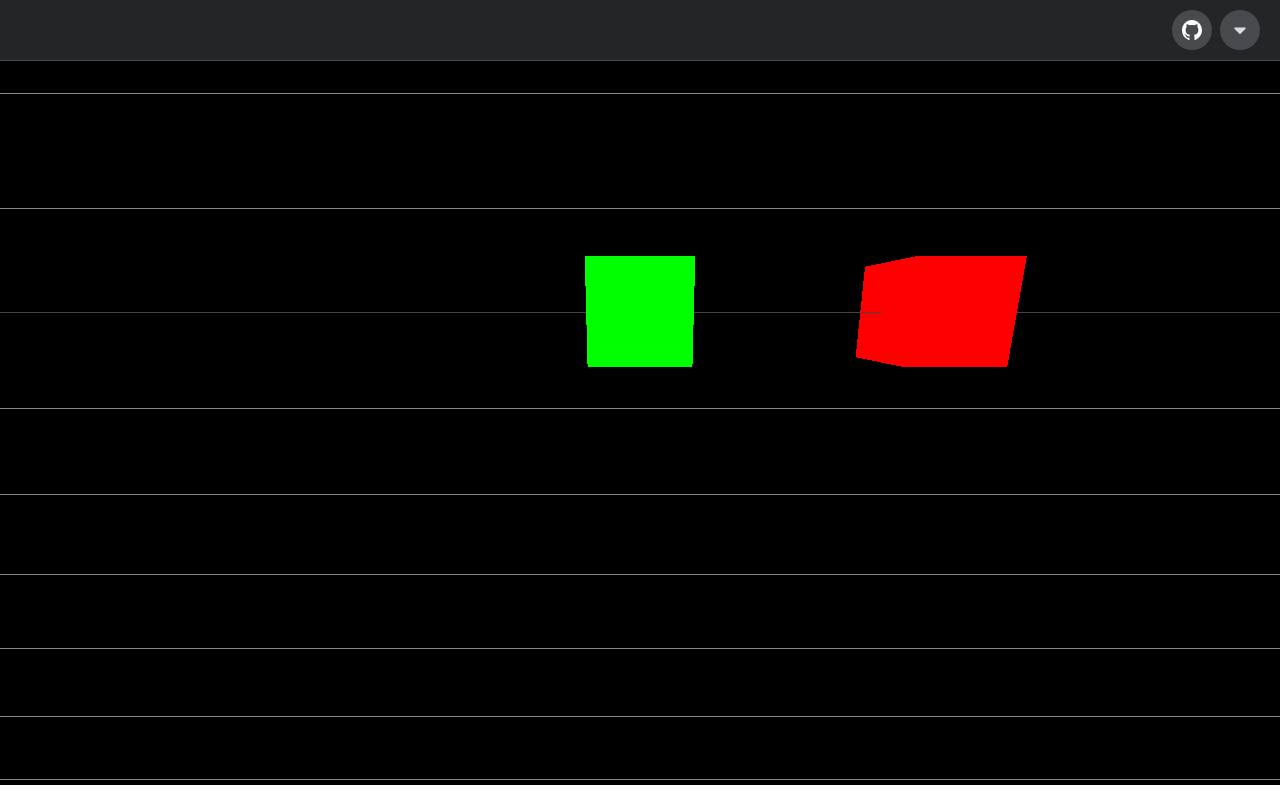
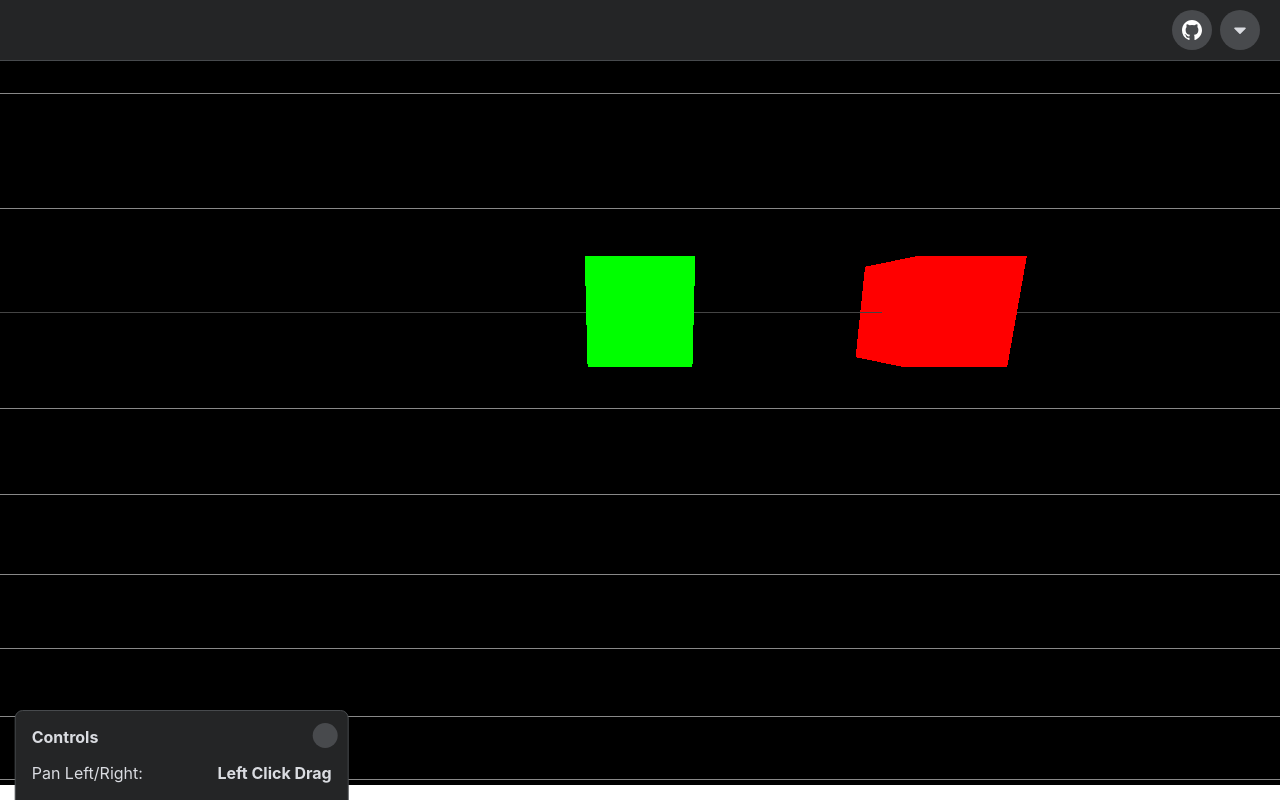
Before and after one commit to QuinPoley/VisualizeCoolStuff, a React (Create React App) app: page / in a window 1280 px wide. Shown: the top 800 px of the page. Built offline with nearby package versions, Linux system fonts and the light colour scheme.

Commit message:
Fixing state

```diff
--- a/src/App.js
+++ b/src/App.js
@@ -6,12 +6,16 @@ import { ReactComponent as Caret } from './Icons/caret.svg';
 import { ReactComponent as Chevron } from './Icons/chevron.svg';
 import { ReactComponent as Arrow } from './Icons/arrow.svg';
 //import { ReactComponent as Settings } from './Icons/Settings.svg';
+//import * as THREE from 'three';
+//import {GLTFLoader} from 'three/examples/jsm/loaders/GLTFLoader.js';
+//import ControlView from './ControlView.js';
 import View from './View.js'
 //var isSelect = React.useContext("false");
 
 
 function App() {
-  const [isOpen, setisOpen] = useState(false);
+  const [isOpen, setisOpen] = useState();
+
   useEffect(() => {
     console.log("value of 'a' changed to", isOpen);
   }, [isOpen]);
@@ -20,7 +24,7 @@ function App() {
       <NavBar>
         <NavBarItem icon={<Github />} link="https://github.com/QuinPoley"/>
         <NavBarItem icon={<Caret />}>
-          <DropdownMenu></DropdownMenu>
+          <DropdownMenu setisOpen={setisOpen}></DropdownMenu>
         </NavBarItem>
       </NavBar>
       <View isOpen={isOpen} setisOpen={setisOpen}/>
@@ -28,7 +32,7 @@ function App() {
   );
 }
 
-function DropdownMenu(){
+function DropdownMenu({setisOpen}){
   const [activeMenu, setActiveMenu] = useState('main');
   const [menuHeight, setMenuHeight] = useState(null);
 
@@ -70,7 +74,7 @@ function DropdownMenu(){
         <div className="menu">
           <DropdownItem>Load New Region</DropdownItem>
           <DropdownItem>Clear View</DropdownItem>
-          <DropdownItem onClick={console.log("cool")}>View Controls</DropdownItem>
+          <DropdownItem onClick={console.log("setisOpen(true)")}>View Controls</DropdownItem>
           <DropdownItem leftIcon="S" goToMenu="settings" rightIcon={<Chevron/>}>GoTo Settings</DropdownItem>
         </div>
       </CSSTransition>
--- a/src/ControlView.js
+++ b/src/ControlView.js
@@ -2,15 +2,11 @@ import React, {useContext, useEffect, useState} from "react";
 
 
 
-function ControlView({ Open, setOpen }){
-    useEffect(() => {
-        console.log(Open);
-    }, [Open]);
-
-    if(Open){
+function ControlView({ isOpen, setisOpen }){
+    if({isOpen}){
     return (
         <div className="helperpanel">
-            <div className="button" onClick={console.log("Staet")}></div>
+            <div className="button"></div>
             <b>Controls</b>
             <p>Pan Left/Right:   <b style={{float: 'right'}}>Left Click Drag</b></p>
             <p>Pan Up/Down:      <b style={{float: 'right'}}>Right Click Drag</b></p>
--- a/src/View.js
+++ b/src/View.js
@@ -184,7 +184,15 @@ function View({isOpen, setisOpen}) {
                 camera.rotateX(-10/180)
             }
             else if (e.keyCode == '89') { // Y
-                setisOpen(!isOpen);
+                console.log(isOpen)
+                if(isOpen){
+                    setisOpen(false)
+                }
+                else{
+                    setisOpen(true);
+                    console.log("Changing state to true");
+                }
+                console.log(isOpen);
             }
             //camera.updateProjectionMatrix();
         }
@@ -236,7 +244,7 @@ function View({isOpen, setisOpen}) {
         <div>
             <div id="clickedon"></div>
 
-            <ControlView Open={isOpen} setOpen={setisOpen}></ControlView>
+            <ControlView isOpen={isOpen} setisOpen={setisOpen}></ControlView>
             <div className="view" id="here"></div>
         </div>
     )
```
